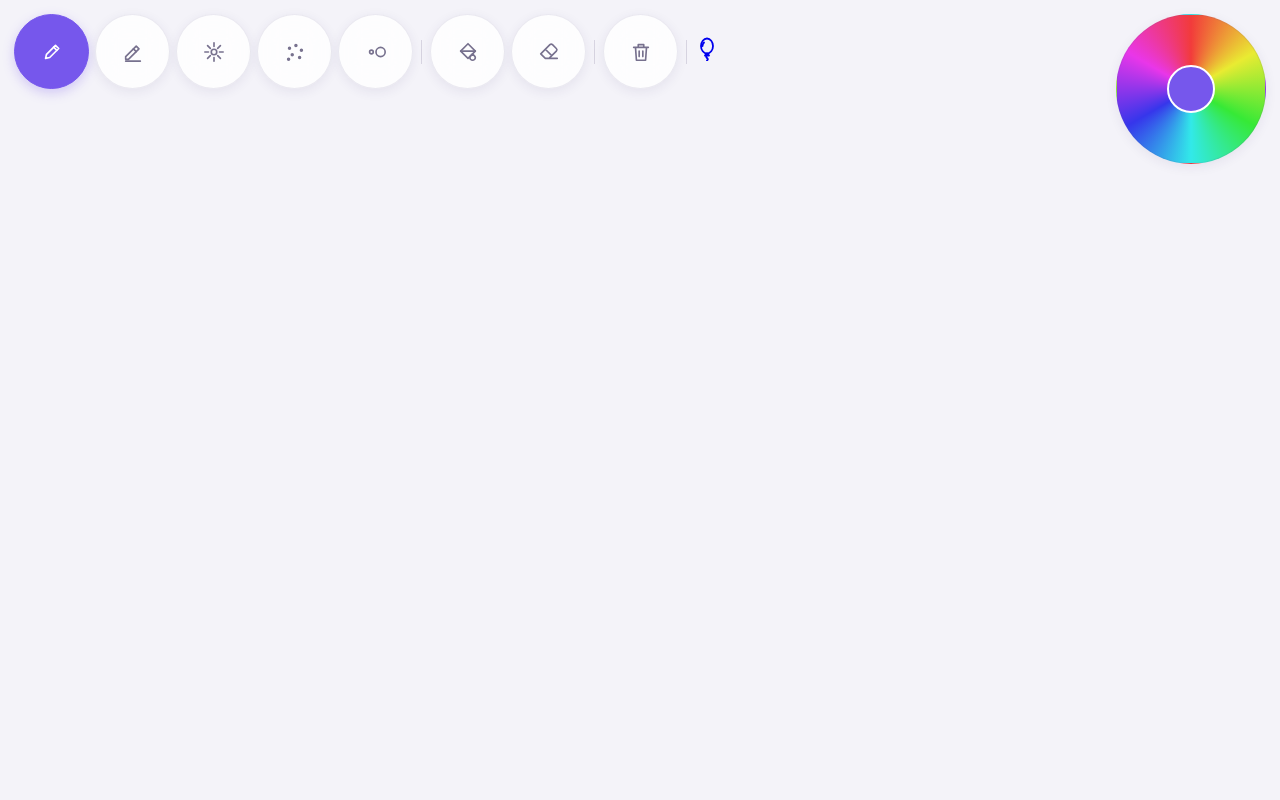
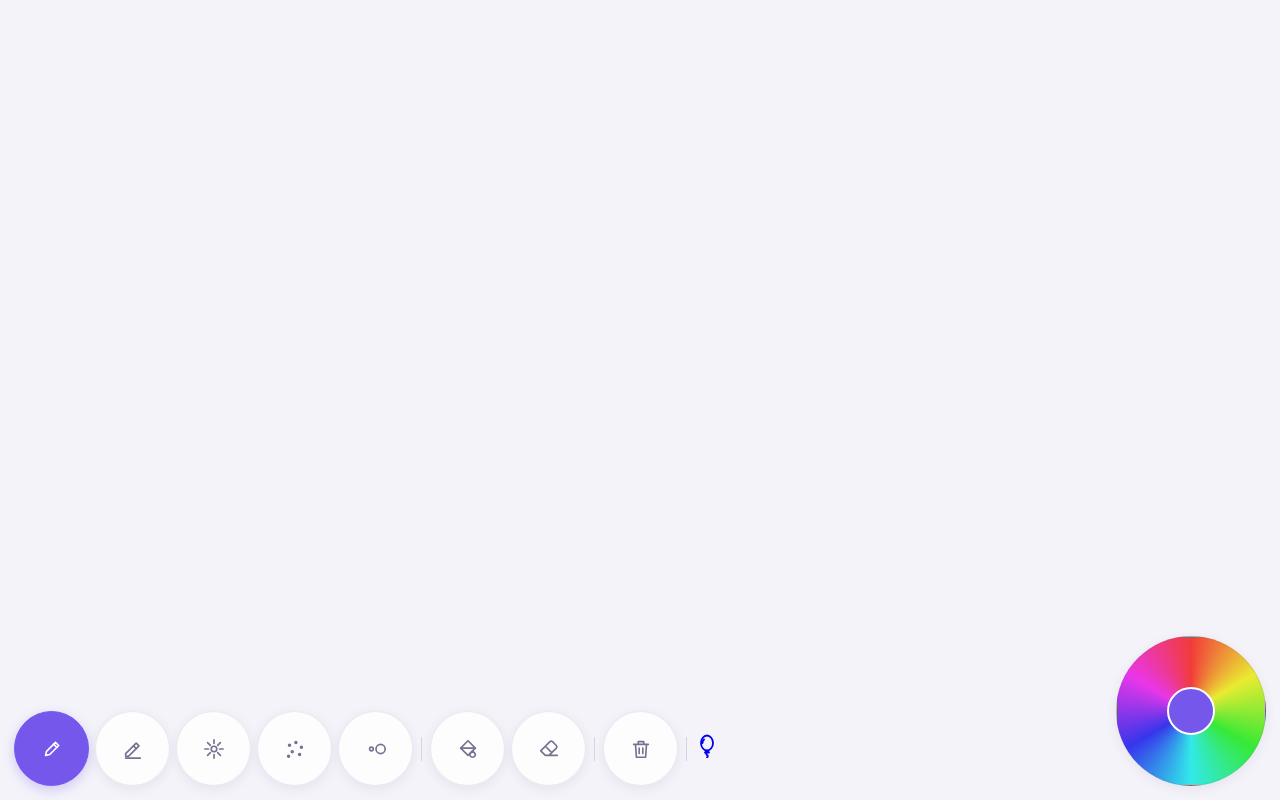
Before and after one commit to antonyjim/sketchpad, a website built with webpack: page public/index.html in a window 1280 px wide. Built offline with nearby package versions, Linux system fonts and the light colour scheme.

Commit message:
Moved controls to bottom

```diff
--- a/public/style.css
+++ b/public/style.css
@@ -9,7 +9,7 @@ body { position: fixed; inset: 0; user-select: none; -webkit-user-select: none;
 #canvas { position: fixed; inset: 0; width: 100%; height: 100%; display: block; touch-action: none; }
 .toolbar {
   position: fixed;
-  top: calc(14px + env(safe-area-inset-top));
+  bottom: calc(14px + env(safe-area-inset-top));
   left: calc(14px + env(safe-area-inset-left));
   display: flex;
   gap: 6px;
@@ -37,7 +37,7 @@ body { position: fixed; inset: 0; user-select: none; -webkit-user-select: none;
   height: 150px;
   position: fixed;
   z-index: 3;
-  top: calc(14px + env(safe-area-inset-top));
+  bottom: calc(14px + env(safe-area-inset-top));
   right: calc(14px + env(safe-area-inset-right));
   overflow: hidden;
   padding: 4px;
@@ -58,7 +58,7 @@ body { position: fixed; inset: 0; user-select: none; -webkit-user-select: none;
 .size-panel {
   position: fixed;
   z-index: 4;
-  top: calc(67px + env(safe-area-inset-top));
+  bottom: calc(100px + env(safe-area-inset-top));
   left: calc(14px + env(safe-area-inset-left));
   display: flex;
   align-items: center;
```
